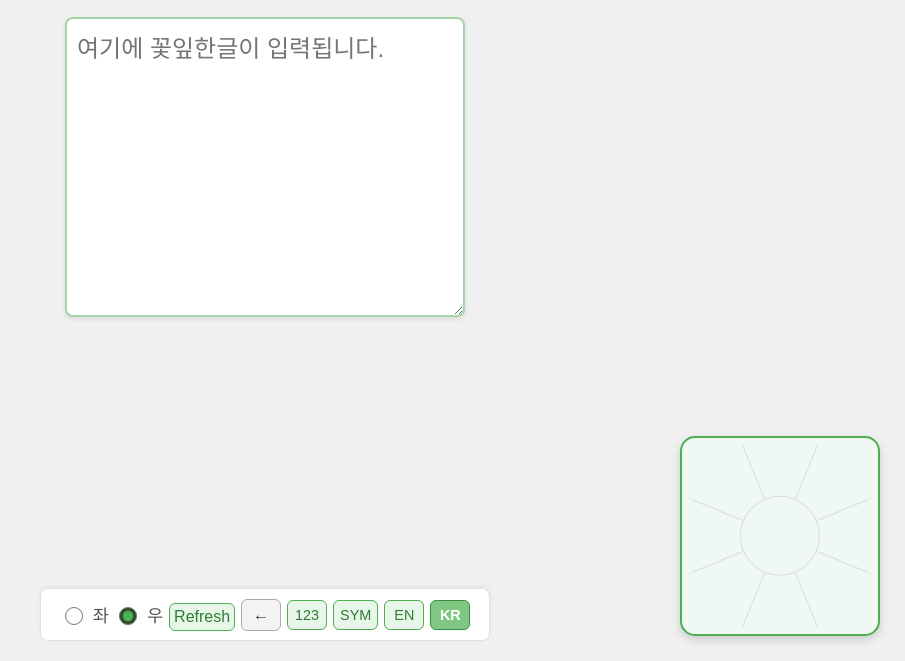
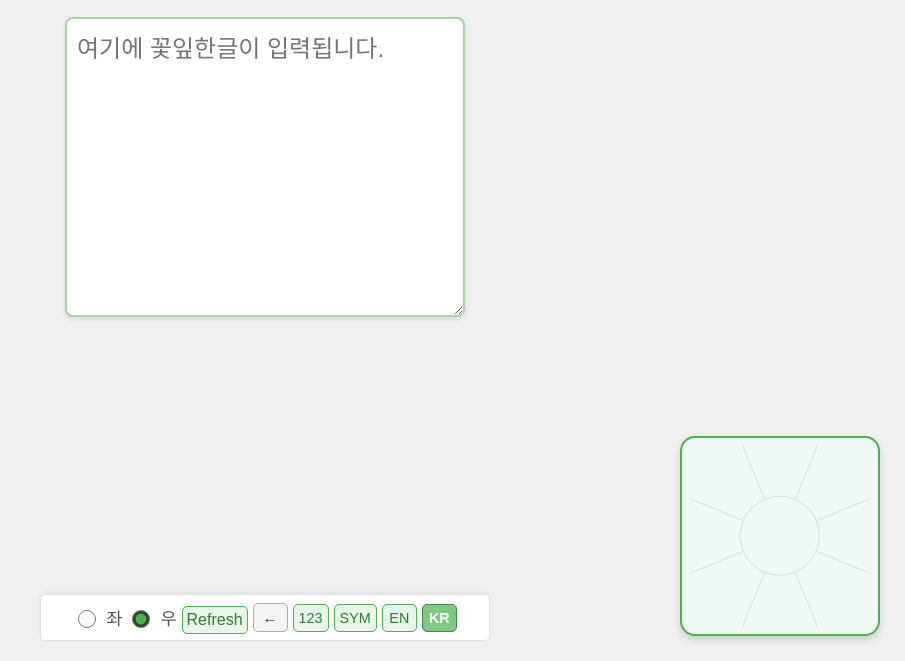
Before and after one commit to mskyung/KkotipHangul, a plain HTML site: page index.html in a window 1280 px wide. Shown: the part 139-800 px from the top of the page, without its empty margins (375-1280 px from the left). Drawn offline with Linux system fonts and the light colour scheme.

Commit message:
Add files via upload

```diff
--- a/style.css
+++ b/style.css
@@ -69,14 +69,14 @@ textarea#kkotipInput {
     z-index: 1010;
     text-align: center;
     background-color: #ffffff;
-    padding: 8px;
-    border-radius: 8px;
+    padding: 5px;
+    border-radius: 5px;
     border: 1px solid #e0e0e0;
     display: flex;
     justify-content: center;
     align-items: center;
     flex-wrap: wrap;
-    gap: 6px;
+    gap: 5px;
     box-sizing: border-box;
     margin: 0;
     box-shadow: 0 -2px 5px rgba(0,0,0,0.05);
@@ -86,10 +86,10 @@ textarea#kkotipInput {
 #controlPanel button#Symbol,
 #controlPanel button#English,
 #controlPanel button#Korean {
-    min-width: 40px;
-    padding: 6px 6px;
+    min-width: 35px;
+    padding: 5px 5px;
     font-size: 0.9em;
-    border-radius: 6px;
+    border-radius: 5px;
 }
 
 
@@ -117,11 +117,11 @@ textarea#kkotipInput {
 #controlPanel button {
     font-family: '맑은 고딕', 'Malgun Gothic', sans-serif;
     font-size: 0.95em;
-    padding: 6px 8px;
+    padding: 5px 5px;
     border: 1px solid #4CAF50;
     background-color: #e8f5e9;
     color: #2e7d32;
-    border-radius: 6px;
+    border-radius: 5px;
     cursor: pointer;
     transition: background-color 0.2s ease, transform 0.1s ease;
     min-width: 60px;
@@ -161,9 +161,9 @@ button#deleteButton {
     border-color: #aaa;
     background-color: #f3f3f3;
     color: #333;
-	min-width: 40px !important;
-    padding: 6px 6px;
-    font-size: 1em;
+	min-width: 35px !important;
+    padding: 5px 5px;
+    font-size: 0.95em;
 }
 button#deleteButton:hover {
     background-color: #ffcdd2;
```
